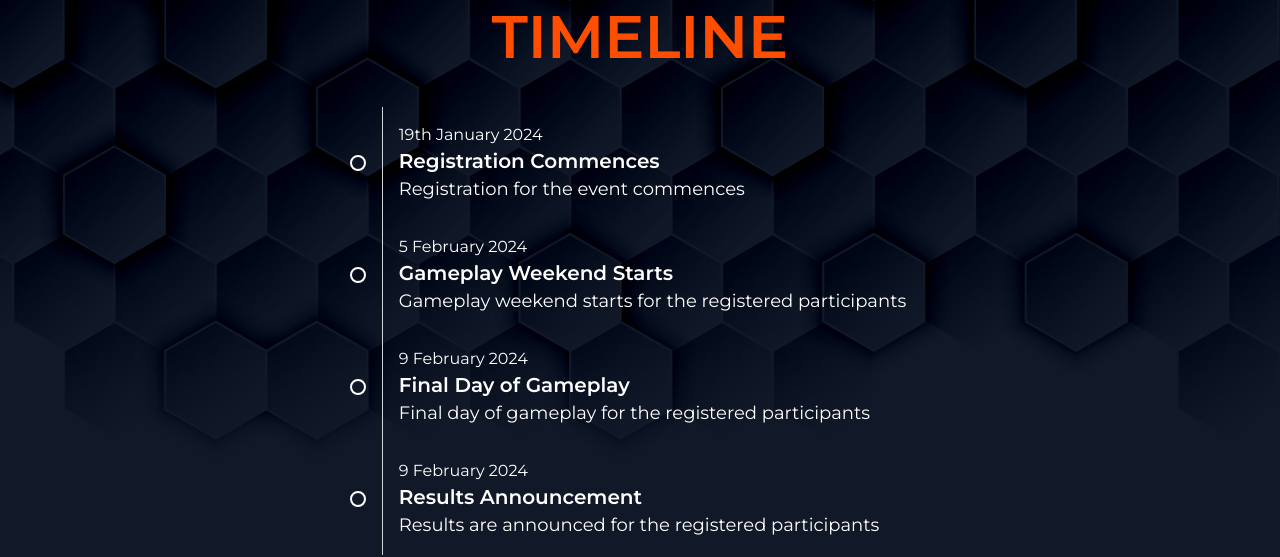
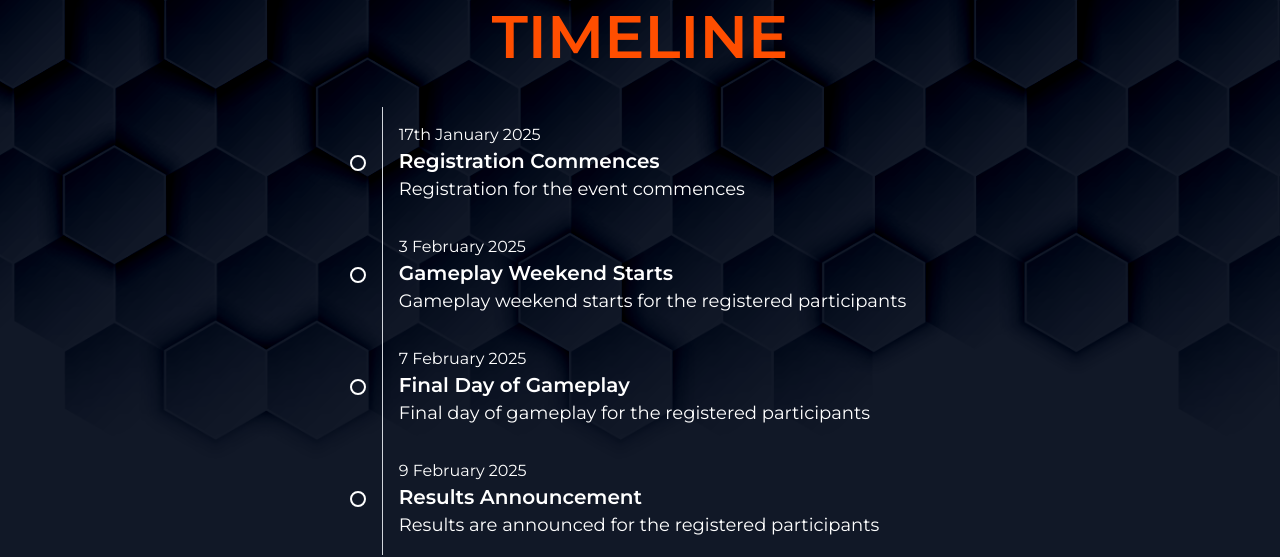
Before and after one commit to venom76568/wallstreet25, a Next.js app: page / in a window 1280 px wide. Shown: the part 1680-2237 px from the top of the page. Built offline with nearby package versions, Linux system fonts and the light colour scheme.

Commit message:
whatsapp link changed and timeline changed

```diff
--- a/components/Registration.tsx
+++ b/components/Registration.tsx
@@ -25,7 +25,7 @@ export default function Register() {
   const [errors, setErrors] = useState({});
   const [registrationSuccess, setRegistrationSuccess] = useState(false);
 
-  const handleChange = (e :any) => {
+  const handleChange = (e: any) => {
     // Clear the validation error for the changed field
     setErrors((prevErrors) => ({ ...prevErrors, [e.target.name]: "" }));
     setFormData({ ...formData, [e.target.name]: e.target.value });
@@ -67,15 +67,16 @@ export default function Register() {
           <h2 className="w-full text-5xl xl:text-6xl text-center py-10 font-semibold text-[#f06e3d] uppercase">
             Registration Successful!
           </h2>
-          <p className="text-white text-xl text-center">Join this whatsapp grp for more updates </p>
-          <a href="https://chat.whatsapp.com/ES60fPE1voUL0m77d8bitB"
-          className="text-white text-xl text-center"
-          ><button
-
-          className="rounded bg-gradient-to-b from-[#ff4e00] to-[#e43108] hover:from-[#fd4b55] hover:to-[#e43068] py-4 px-8 text-base text-white"
-        >
-          JOIN NOW
-        </button>
+          <p className="text-white text-xl text-center">
+            Join this whatsapp grp for more updates{" "}
+          </p>
+          <a
+            href="https://chat.whatsapp.com/IvEg1Uo6MnCDdGHzBUvuHX"
+            className="text-white text-xl text-center"
+          >
+            <button className="rounded bg-gradient-to-b from-[#ff4e00] to-[#e43108] hover:from-[#fd4b55] hover:to-[#e43068] py-4 px-8 text-base text-white">
+              JOIN NOW
+            </button>
           </a>
         </div>
       </div>
--- a/components/Timeline.tsx
+++ b/components/Timeline.tsx
@@ -36,22 +36,22 @@ const Timeline = () => {
 
         <ol className="relative p-4 max-w-2xl">
           <TimelineItem
-            date="19th January 2024"
+            date="17th January 2025"
             title="Registration Commences"
             description="Registration for the event commences"
           />
           <TimelineItem
-            date="5 February 2024"
+            date="3 February 2025"
             title="Gameplay Weekend Starts"
             description="Gameplay weekend starts for the registered participants"
           />
           <TimelineItem
-            date="9 February 2024"
+            date="7 February 2025"
             title="Final Day of Gameplay"
             description="Final day of gameplay for the registered participants"
           />
           <TimelineItem
-            date="9 February 2024"
+            date="9 February 2025"
             title="Results Announcement"
             description="Results are announced for the registered participants"
           />
```
